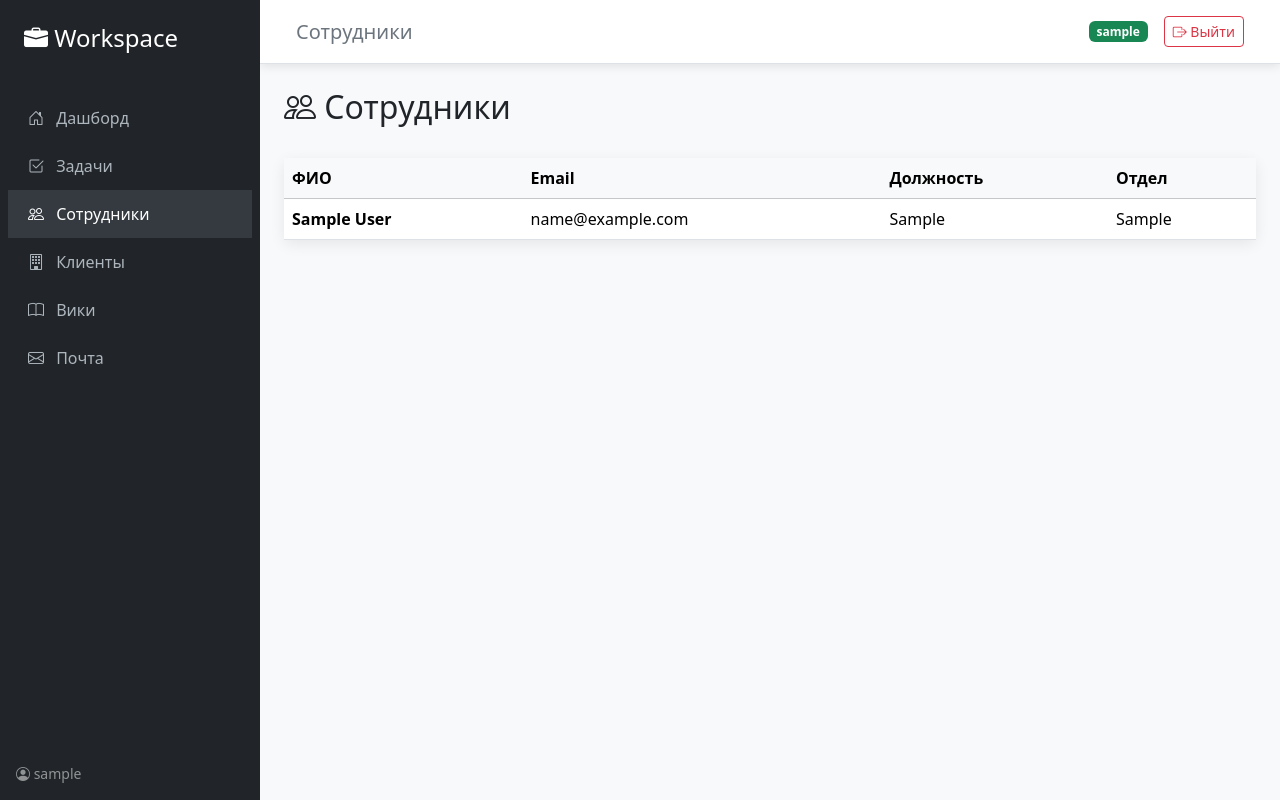
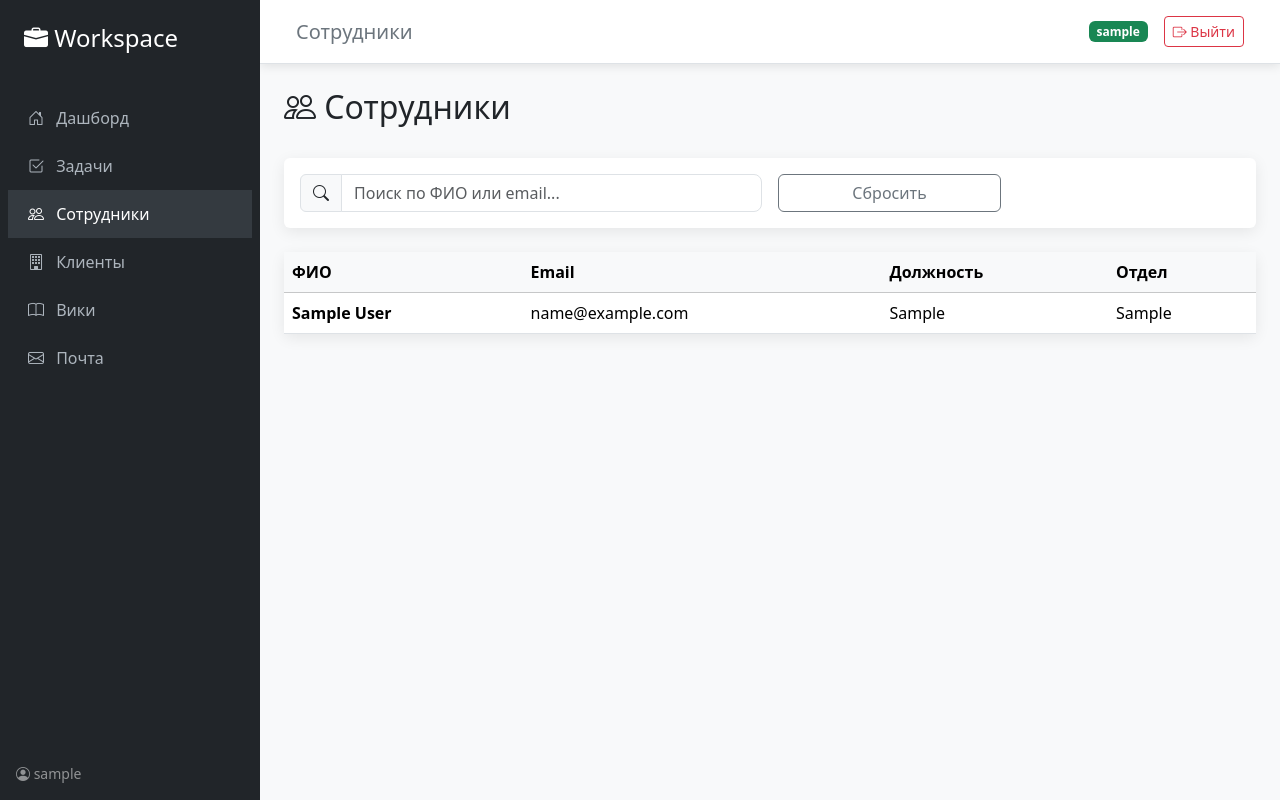
Before and after one commit to fake-stmz/employee-workspace-django, a Django app: page /employees/ in a window 1280 px wide. Run offline with Django 5.2, Linux system fonts and the light colour scheme; a user stored in the database is signed in; tables that the repository leaves empty hold one stand-in row (values such as "Sample post").

Commit message:
feat: employees real-time search

```diff
--- a/apps/employees/serializers.py
+++ b/apps/employees/serializers.py
@@ -5,4 +5,4 @@ from .models import Employee
 class EmployeeSerializer(serializers.ModelSerializer):
     class Meta:
         model = Employee
-        fields = "__all__"
+        fields = ['id', 'full_name', 'email', 'position', 'department', 'external_id']
--- a/apps/employees/views.py
+++ b/apps/employees/views.py
@@ -9,12 +9,22 @@ from django.utils import timezone
 import matplotlib.pyplot as plt
 import io
 import base64
-from datetime import timedelta
+from django.db import models
 
 
 class EmployeeViewSet(viewsets.ModelViewSet):
     queryset = Employee.objects.all()
     serializer_class = EmployeeSerializer
+
+    def get_queryset(self):
+        queryset = super().get_queryset()
+        search = self.request.query_params.get('search')
+        if search:
+            queryset = queryset.filter(
+                models.Q(full_name__icontains=search) |
+                models.Q(email__icontains=search)
+            )
+        return queryset
 
 
 @login_required
--- a/templates/employees/employee_list.html
+++ b/templates/employees/employee_list.html
@@ -5,12 +5,27 @@
 
 <div class="d-flex justify-content-between align-items-center mb-4">
     <h2><i class="bi bi-people"></i> Сотрудники</h2>
-    <!-- Позже добавим кнопку "Добавить сотрудника" -->
+</div>
+
+<div class="card mb-4">
+    <div class="card-body">
+        <div class="row g-3">
+            <div class="col-md-6">
+                <div class="input-group">
+                    <span class="input-group-text"><i class="bi bi-search"></i></span>
+                    <input type="text" id="searchInput" class="form-control" placeholder="Поиск по ФИО или email...">
+                </div>
+            </div>
+            <div class="col-md-3">
+                <button id="resetFilters" class="btn btn-outline-secondary w-100">Сбросить</button>
+            </div>
+        </div>
+    </div>
 </div>
 
 <div class="card">
     <div class="card-body p-0">
-        <table class="table table-hover mb-0">
+        <table class="table table-hover mb-0" id="employeesTable">
             <thead class="table-light">
                 <tr>
                     <th>ФИО</th>
@@ -19,24 +34,60 @@
                     <th>Отдел</th>
                 </tr>
             </thead>
-            <tbody>
-                {% for emp in employees %}
-                <tr>
-                    <td><strong>{{ emp.full_name }}</strong></td>
-                    <td>{{ emp.email }}</td>
-                    <td>{{ emp.position }}</td>
-                    <td>{{ emp.department|default:"—" }}</td>
-                </tr>
-                {% empty %}
-                <tr>
-                    <td colspan="4" class="text-center py-5 text-muted">
-                        Нет сотрудников
-                    </td>
-                </tr>
-                {% endfor %}
-            </tbody>
+            <tbody id="employeesTableBody"></tbody>
         </table>
     </div>
 </div>
 
 {% endblock %}
+
+{% block extra_js %}
+<script>
+document.addEventListener('DOMContentLoaded', function() {
+    const searchInput = document.getElementById('searchInput');
+    const resetBtn = document.getElementById('resetFilters');
+    const tableBody = document.getElementById('employeesTableBody');
+
+    let debounceTimer;
+
+    function loadEmployees(search = '') {
+        let url = `/api/employees/?format=json`;
+        if (search) url += `&search=${encodeURIComponent(search)}`;
+
+        fetch(url)
+            .then(response => response.json())
+            .then(data => {
+                tableBody.innerHTML = '';
+
+                if (data.length === 0) {
+                    tableBody.innerHTML = `<tr><td colspan="4" class="text-center py-5 text-muted">Ничего не найдено</td></tr>`;
+                    return;
+                }
+
+                data.forEach(emp => {
+                    const row = `
+                        <tr>
+                            <td><strong>${emp.full_name}</strong></td>
+                            <td>${emp.email}</td>
+                            <td>${emp.position}</td>
+                            <td>${emp.department || '—'}</td>
+                        </tr>`;
+                    tableBody.innerHTML += row;
+                });
+            });
+    }
+
+    searchInput.addEventListener('input', () => {
+        clearTimeout(debounceTimer);
+        debounceTimer = setTimeout(() => loadEmployees(searchInput.value), 300);
+    });
+
+    resetBtn.addEventListener('click', () => {
+        searchInput.value = '';
+        loadEmployees();
+    });
+
+    loadEmployees();
+});
+</script>
+{% endblock %}
```
